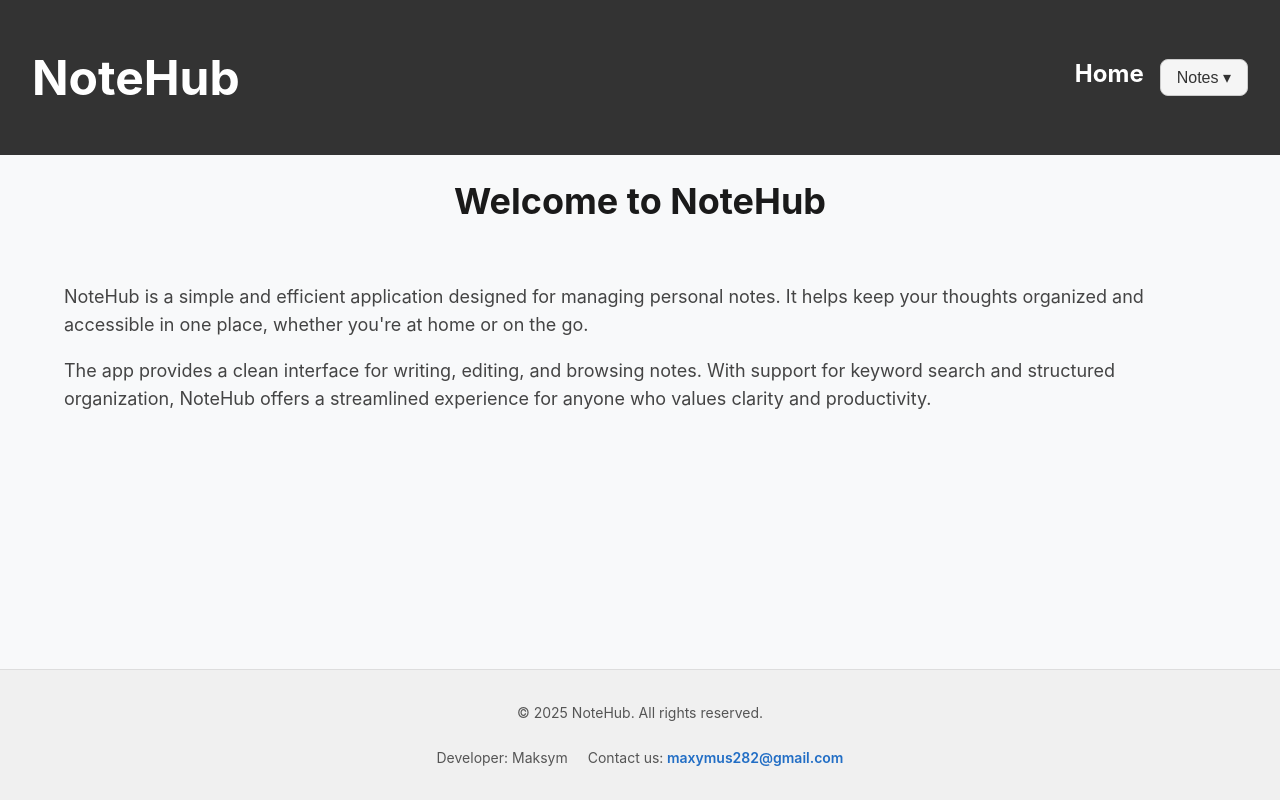
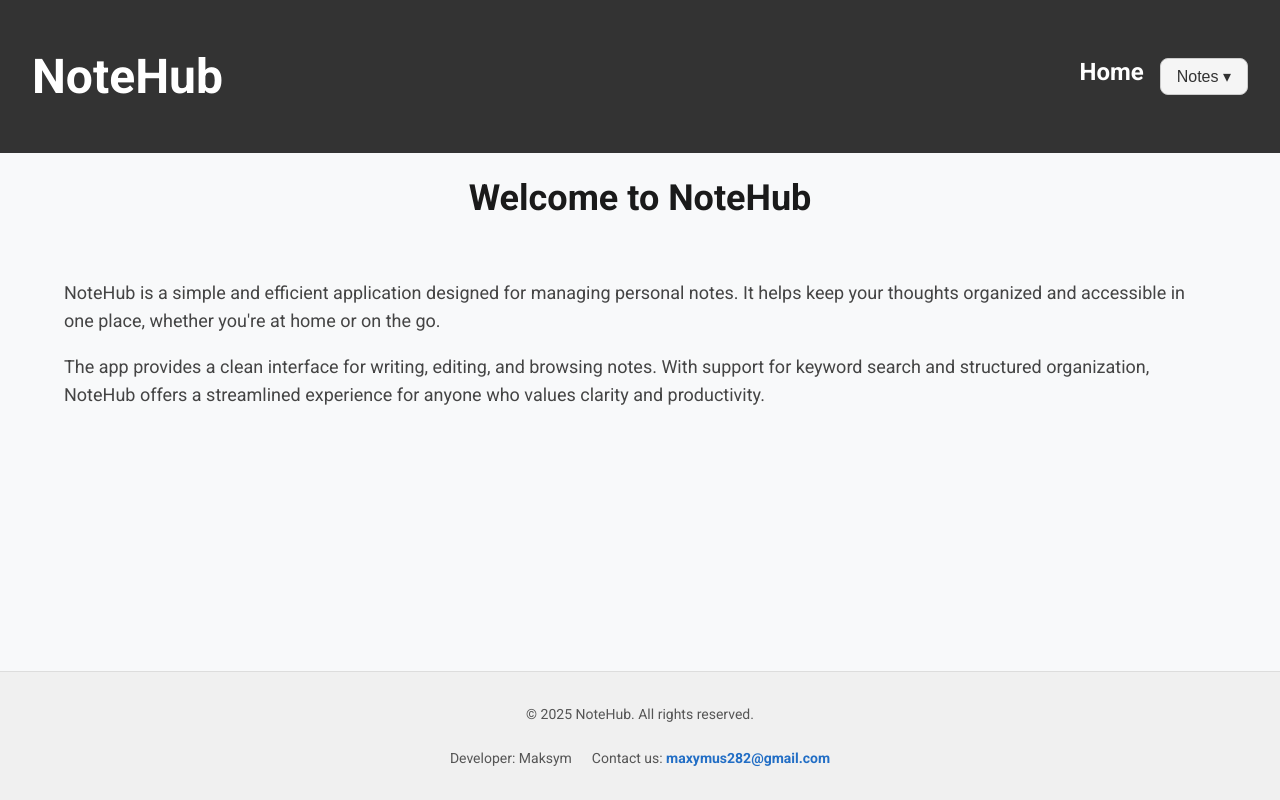
Before and after one commit to maxymus101/08-zustand, a Next.js app: page / in a window 1280 px wide. Built offline with nearby package versions, Linux system fonts and the light colour scheme.

Commit message:
fixed footer position

```diff
--- a/app/globals.css
+++ b/app/globals.css
@@ -4,11 +4,11 @@ html {
 
 main {
   flex: 1;
+  height: 100%;
 }
 
 body {
-  font-family: -apple-system, BlinkMacSystemFont, "Segoe UI", var(--font-roboto), Oxygen,
-    Ubuntu, Cantarell, "Helvetica Neue", sans-serif;
+  font-family: var(--font-roboto), sans-serif;
   display: flex;
   flex-direction: column;
   min-height: 100vh;
--- a/app/notes/filter/LayoutNotes.module.css
+++ b/app/notes/filter/LayoutNotes.module.css
@@ -1,7 +1,7 @@
 .container {
   display: flex;
   flex-direction: row;
-  height: 100vh;
+  height: 100%;
 }
 
 .sidebar {
```
